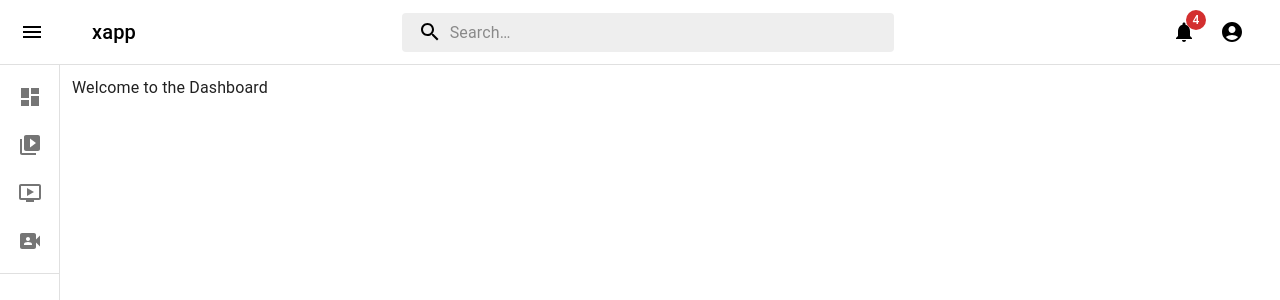
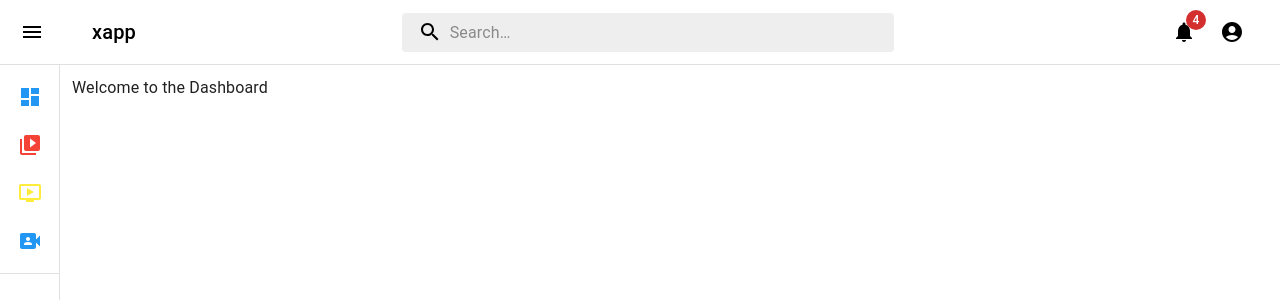
Before and after one commit to arjunrai-1T/xapp-consumer-web, a React (Create React App) app: page / in a window 1280 px wide. Shown: the top 300 px of the page. Built offline with nearby package versions, Linux system fonts and the light colour scheme.

Commit message:
refactor code

```diff
--- a/src/pages/Home/NewHomePage.tsx
+++ b/src/pages/Home/NewHomePage.tsx
@@ -35,6 +35,7 @@ import VideoLibraryIcon from '@mui/icons-material/VideoLibrary';
 import OndemandVideoIcon from '@mui/icons-material/OndemandVideo';
 import VideoCameraFrontIcon from '@mui/icons-material/VideoCameraFront';
 import DashboardIcon from '@mui/icons-material/Dashboard';
+import { blue, red, yellow } from '@mui/material/colors';
 
 const drawerWidth = 200; // Expanded drawer width
 const miniDrawerWidth = 60; // Collapsed drawer width
@@ -247,13 +248,13 @@ const DashboardHome=()=> {
                   {(() => {
                     switch (text) {
                       case 'DashBoard':
-                        return <DashboardIcon />;
+                        return <DashboardIcon sx={{ color: blue[500] }}/>;
                       case 'Video List':
-                        return <VideoLibraryIcon/>;
+                        return <VideoLibraryIcon sx={{ color: red[500] }}/>;
                       case 'Video Solo':
-                          return <OndemandVideoIcon  />;
+                          return <OndemandVideoIcon  sx={{ color: yellow[500] }}/>;
                       case 'Channel':
-                            return <VideoCameraFrontIcon  />;
+                            return <VideoCameraFrontIcon  sx={{ color: blue[500] }}/>;
                       default:
                        break;
                     }
```
